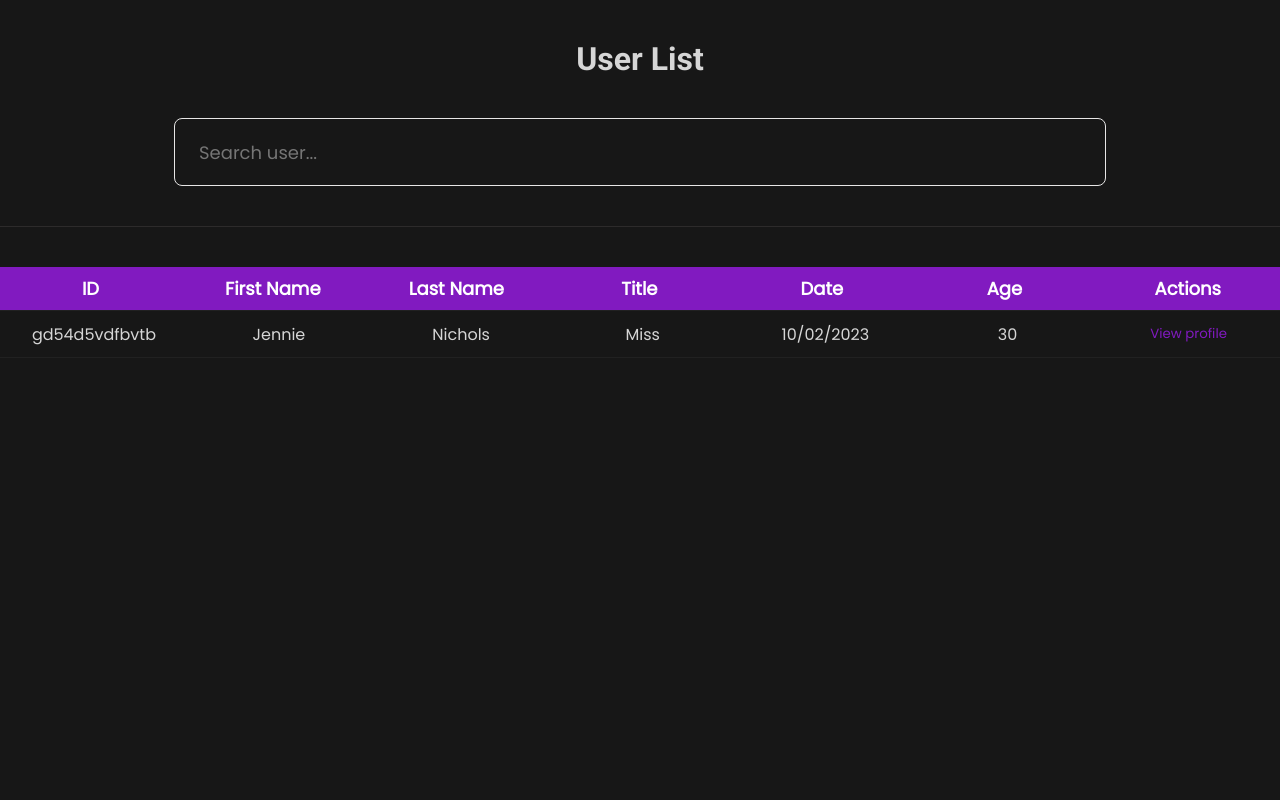
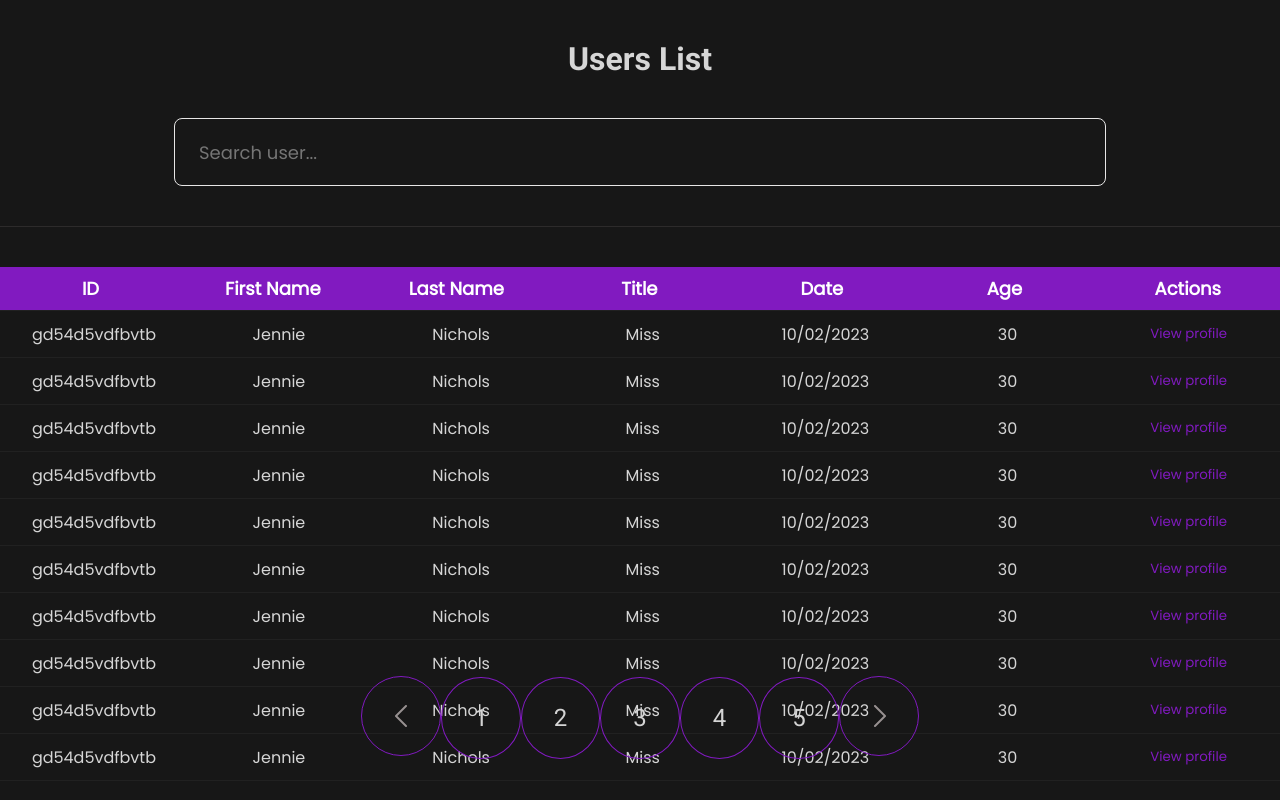
Before and after one commit to douglas-yokomizo/union-intermediario, a React (Vite) app: page / in a window 1280 px wide. Built offline with nearby package versions, Linux system fonts and the light colour scheme.

Commit message:
feat(Control): add page control

```diff
--- a/src/App.tsx
+++ b/src/App.tsx
@@ -1,3 +1,4 @@
+import Control from "./components/Control"
 import Header from "./components/Header"
 import List from "./components/List"
 
@@ -7,6 +8,7 @@ function App() {
     <>
       <Header />
       <List />
+      <Control />
     </>
   )
 }
--- /dev/null
+++ b/src/components/Control/Control.module.scss
@@ -0,0 +1,25 @@
+@import '../../variables';
+
+.pages {
+  position: fixed;
+  display: flex;
+  align-items: center;
+  right: 0;
+  left: 0;
+  bottom: 40px;
+  place-content: center;
+
+  a {
+    cursor: pointer;
+  }
+
+  a.noImage {
+    color: $pages-color;
+    border: 1px solid $secondary-color;
+    border-radius: 100%;
+    padding: 26px 32px;
+    font-family: Roboto;
+    font-size: 24px;
+    font-weight: 400;
+  }
+}
--- /dev/null
+++ b/src/components/Control/index.tsx
@@ -0,0 +1,23 @@
+import style from './Control.module.scss'
+import leftIcon from '../../assets/left-icon.svg'
+import rightIcon from '../../assets/right-icon.svg'
+
+const Control = () => {
+  return (
+    <div className={style.pages}>
+      <a>
+        <img src={leftIcon} alt="Left arrow" />
+      </a>
+      <a className={style.noImage}>1</a>
+      <a className={style.noImage}>2</a>
+      <a className={style.noImage}>3</a>
+      <a className={style.noImage}>4</a>
+      <a className={style.noImage}>5</a>
+      <a>
+        <img src={rightIcon} alt="Right arrow" />
+      </a>
+    </div>
+  )
+}
+
+export default Control
--- a/src/components/Header/index.tsx
+++ b/src/components/Header/index.tsx
@@ -3,7 +3,7 @@ import styles from './header.module.scss'
 const Header = () => {
   return (
     <div className={styles.header}>
-      <h1>User List</h1>
+      <h1>Users List</h1>
       <input type="text" placeholder="Search user..." />
       <div className={styles.divider}></div>
     </div>
--- a/src/components/List/index.tsx
+++ b/src/components/List/index.tsx
@@ -25,6 +25,87 @@ const List = () => {
             <td>30</td>
             <td><button>View profile</button></td>
           </tr>
+          <tr>
+            <td>gd54d5vdfbvtb</td>
+            <td>Jennie</td>
+            <td>Nichols</td>
+            <td>Miss</td>
+            <td>10/02/2023</td>
+            <td>30</td>
+            <td><button>View profile</button></td>
+          </tr>
+          <tr>
+            <td>gd54d5vdfbvtb</td>
+            <td>Jennie</td>
+            <td>Nichols</td>
+            <td>Miss</td>
+            <td>10/02/2023</td>
+            <td>30</td>
+            <td><button>View profile</button></td>
+          </tr>
+          <tr>
+            <td>gd54d5vdfbvtb</td>
+            <td>Jennie</td>
+            <td>Nichols</td>
+            <td>Miss</td>
+            <td>10/02/2023</td>
+            <td>30</td>
+            <td><button>View profile</button></td>
+          </tr>
+          <tr>
+            <td>gd54d5vdfbvtb</td>
+            <td>Jennie</td>
+            <td>Nichols</td>
+            <td>Miss</td>
+            <td>10/02/2023</td>
+            <td>30</td>
+            <td><button>View profile</button></td>
+          </tr>
+          <tr>
+            <td>gd54d5vdfbvtb</td>
+            <td>Jennie</td>
+            <td>Nichols</td>
+            <td>Miss</td>
+            <td>10/02/2023</td>
+            <td>30</td>
+            <td><button>View profile</button></td>
+          </tr>
+          <tr>
+            <td>gd54d5vdfbvtb</td>
+            <td>Jennie</td>
+            <td>Nichols</td>
+            <td>Miss</td>
+            <td>10/02/2023</td>
+            <td>30</td>
+            <td><button>View profile</button></td>
+          </tr>
+          <tr>
+            <td>gd54d5vdfbvtb</td>
+            <td>Jennie</td>
+            <td>Nichols</td>
+            <td>Miss</td>
+            <td>10/02/2023</td>
+            <td>30</td>
+            <td><button>View profile</button></td>
+          </tr>
+          <tr>
+            <td>gd54d5vdfbvtb</td>
+            <td>Jennie</td>
+            <td>Nichols</td>
+            <td>Miss</td>
+            <td>10/02/2023</td>
+            <td>30</td>
+            <td><button>View profile</button></td>
+          </tr>
+          <tr>
+            <td>gd54d5vdfbvtb</td>
+            <td>Jennie</td>
+            <td>Nichols</td>
+            <td>Miss</td>
+            <td>10/02/2023</td>
+            <td>30</td>
+            <td><button>View profile</button></td>
+          </tr>
         </tbody>
       </table>
     </div>
```
Also changed, not shown: src/assets/left-icon.svg (added), src/assets/right-icon.svg (added).
